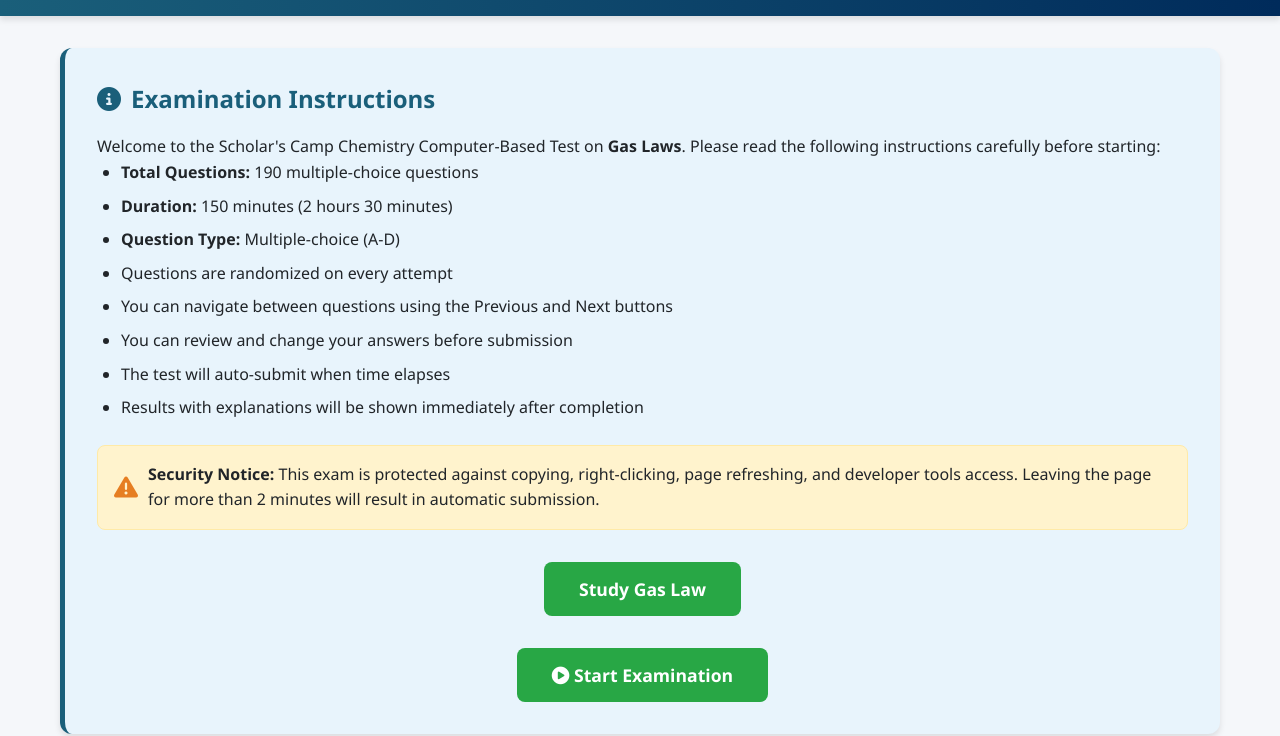
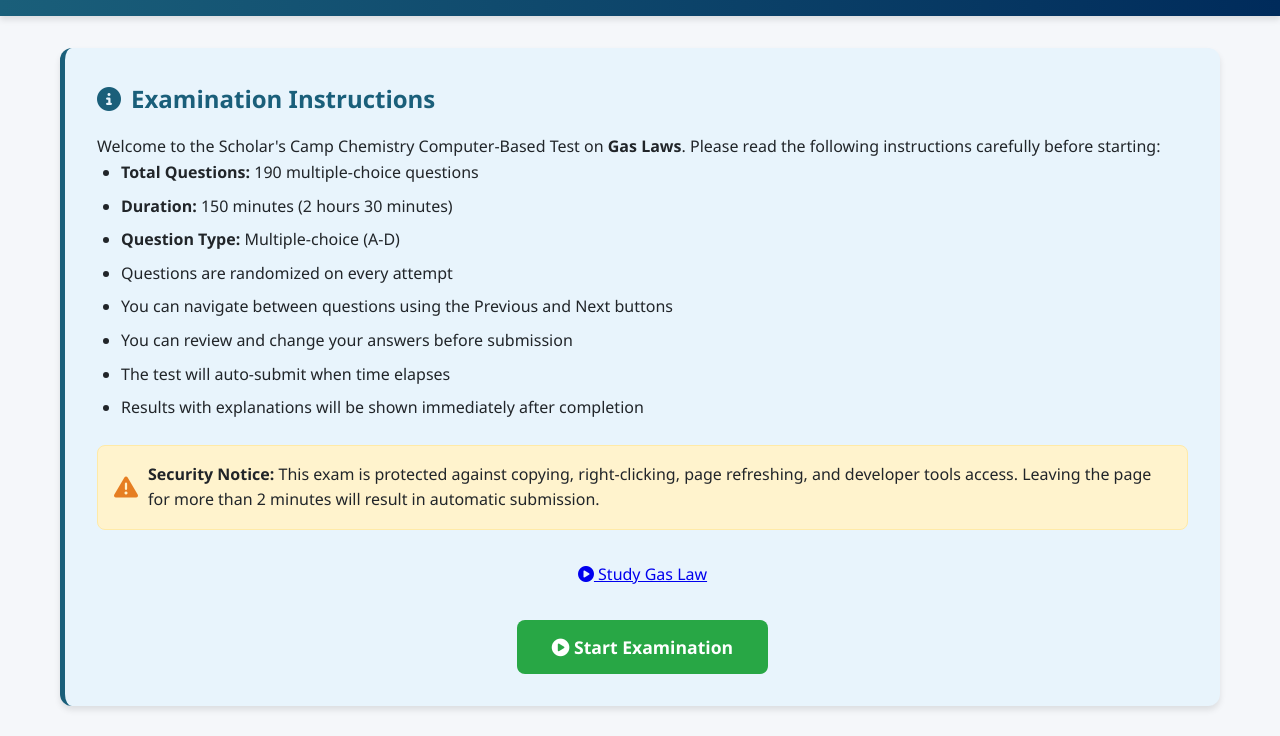
Before and after one commit to awopejumichael7-sketch/gaslaw, a plain HTML site: page index.html in a window 1280 px wide. Shown: the part 94-830 px from the top of the page. Drawn offline with Linux system fonts and the light colour scheme.

Commit message:
Update index.html

```diff
--- a/index.html
+++ b/index.html
@@ -685,9 +685,9 @@
                 </div>
             </div>
             <div class="btn-center">
-                <button class="btn btn-start">
-                   <a href="gas.html> <i class="fas fa-play-circle"></i></a> Study Gas Law
-                </button>
+               <a href="gas.html> <button class="btn btn-start">
+                    <i class="fas fa-play-circle"></i> Study Gas Law
+                </button></a>
             </div>
 
             <div class="btn-center">
```
